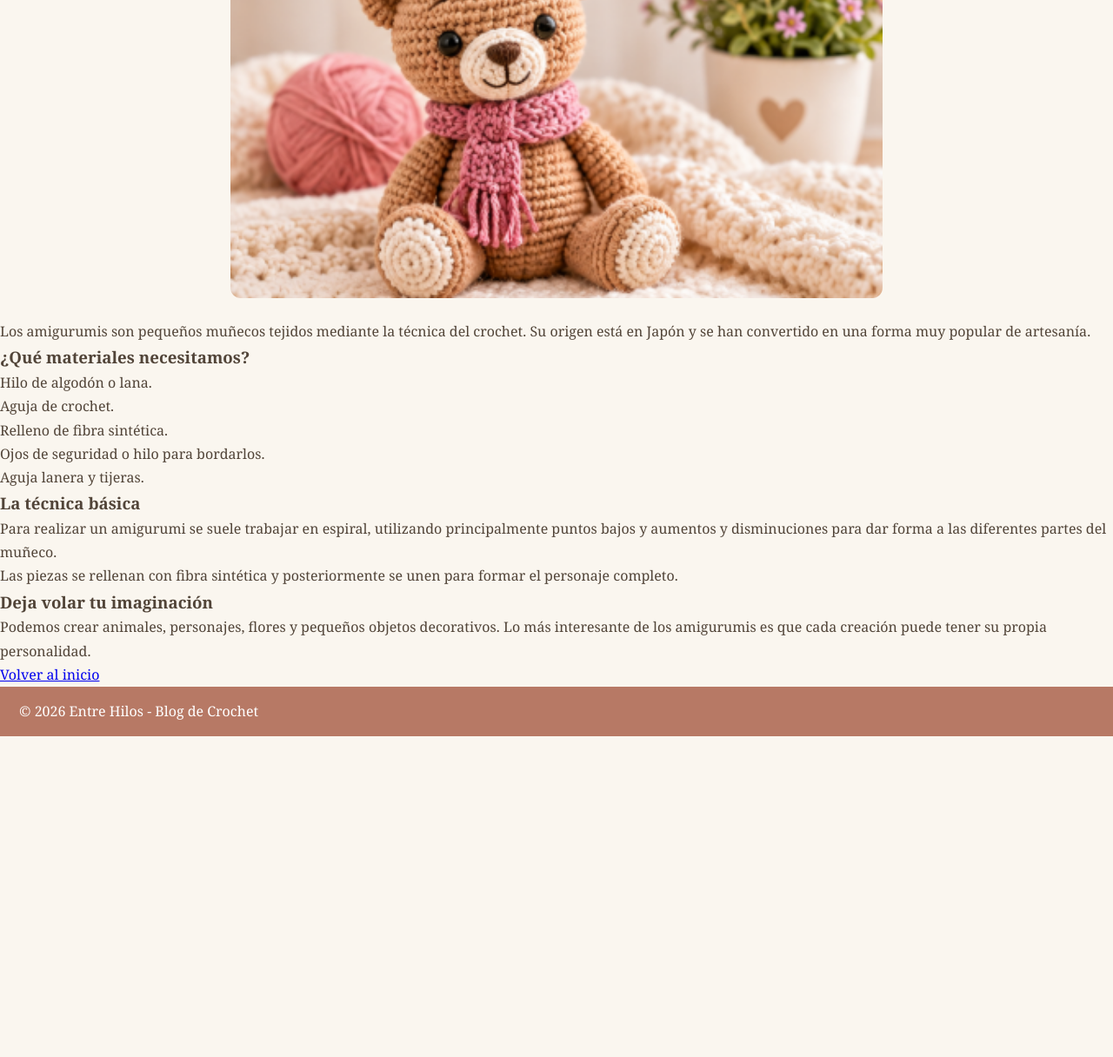
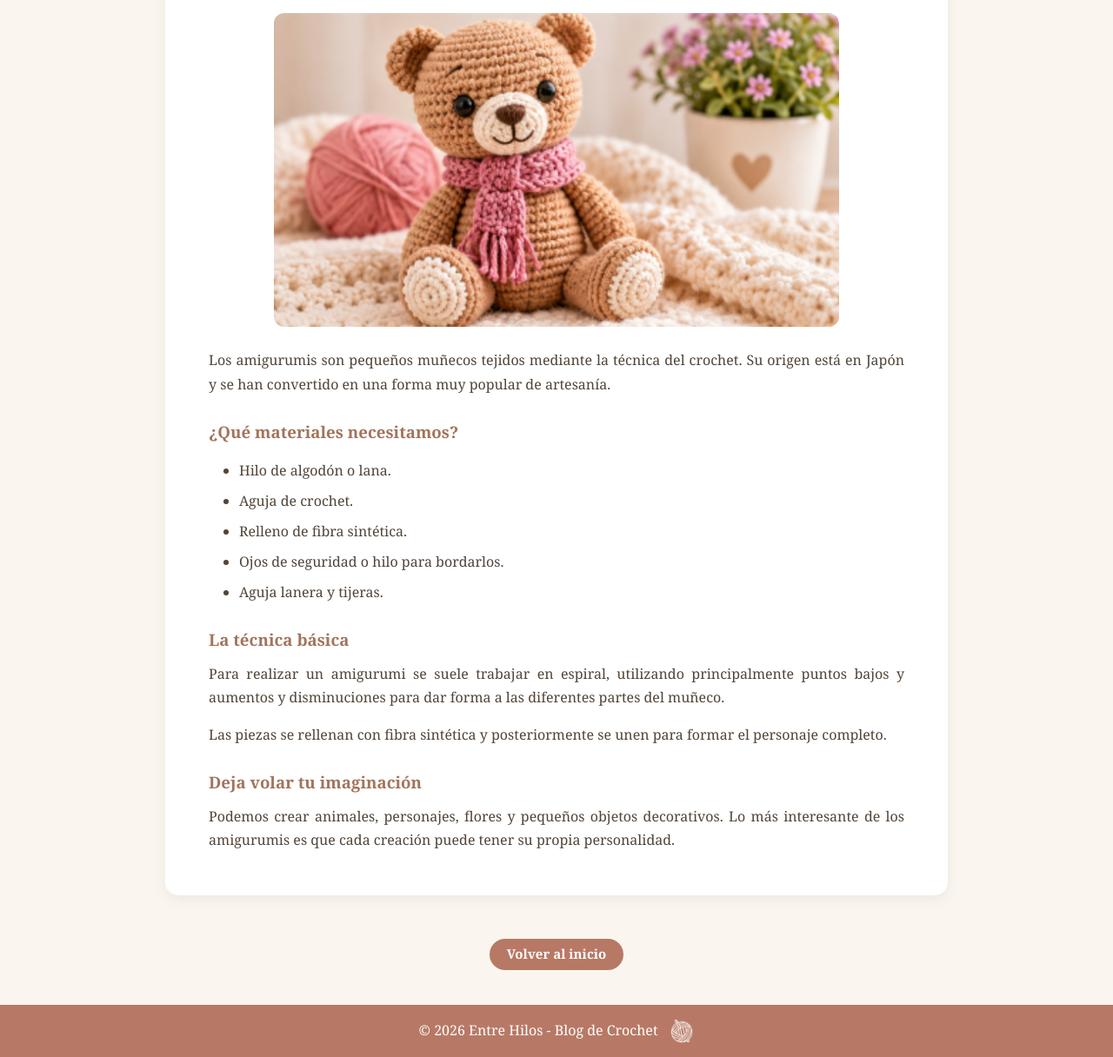
Before and after one commit to Lamirwi/entre_hilos, a plain HTML site: page articulos/amigurumis.html in a window 1280 px wide. Shown: the part 325-1541 px from the top of the page at 87% size. Before the commit the page ends 1172 px from the top, so only its background shows below. Drawn offline with Linux system fonts and the light colour scheme.

Commit message:
modificacion de las paginas hijas

```diff
--- a/articulos/amigurumis.html
+++ b/articulos/amigurumis.html
@@ -14,9 +14,11 @@
 
     <header>
         <div class="cabecera">
+
             <!-- Columna izquierda: logo y descripción -->
             <div class="titulo-blog">
-                <img src="images/iconoCorazonGanchillo.png" alt="Corazón de ganchillo">
+                <img src="../images/iconoCorazonGanchillo.png" alt="Corazón de ganchillo">
+
                 <div class="texto-cabecera">
                     <h1>Entre Hilos</h1>
                     <p>Un mundo de creatividad tejido a mano</p>
@@ -24,17 +26,21 @@
             </div>
 
             <!-- Columna derecha: navegación -->
-           <nav>
-    <a class="botones" href="index.html">Inicio</a>
-    <a class="botones" href="#publicaciones">Publicaciones</a>
-    <a class="botones" href="#inspiracion">Inspiración</a>
-    <a class="botones" href="#sobre-mi">Sobre mí</a>
-</nav>
+            <nav>
+                <a class="botones" href="../index.html">Inicio</a>
+                <a class="botones" href="../index.html#publicaciones">Publicaciones</a>
+                <a class="botones" href="../index.html#inspiracion">Inspiración</a>
+                <a class="botones" href="../index.html#sobre-mi">Sobre mí</a>
+            </nav>
 
         </div>
     </header>
 
-        <section>
+    <main>
+
+        <!-- CONTENIDO DEL ARTÍCULO -->
+        <section class="contenido-articulo">
+
             <h2>El mundo de los amigurumis</h2>
 
             <img class="imagen-articulo"
@@ -82,17 +88,26 @@
                 creación puede tener su propia personalidad.
             </p>
 
-            <a class="leer-mas" href="../index.html">
+        </section>
+
+        <!-- BOTONERA INDEPENDIENTE -->
+        <nav class="navegacion-articulo">
+
+            <a class="botones" href="../index.html">
                 Volver al inicio
             </a>
 
-        </section>
+        </nav>
 
     </main>
 
     <footer>
-        <p>© 2026 Entre Hilos - Blog de Crochet</p>
+        <div class="contenido-footer">
+            <p>© 2026 Entre Hilos - Blog de Crochet</p>
+            <img src="../images/tejer.png" alt="Icono ovillo de tejer">
+        </div>
     </footer>
 
 </body>
+
 </html>
--- a/style.css
+++ b/style.css
@@ -280,6 +280,7 @@ footer img {
 
     section {
         margin-bottom: 35px;
+         text-align: center;
     }
     .inspiracionEinfo {
     flex-direction: column;
@@ -355,3 +356,87 @@ main h3 {
     background-color: #efe4d7;
     border-radius: 12px;
 }
+
+
+
+
+/* CONTENIDO DE LOS ARTICULOS */
+
+.contenido-articulo {
+    max-width: 900px;
+    margin: 40px auto;
+    padding: 35px 50px;
+    background-color: #fff;
+    border-radius: 15px;
+    box-shadow: 0 4px 15px rgba(80, 60, 40, 0.08);
+}
+
+/* TITULO DEL ARTICULO */
+
+.contenido-articulo h2 {
+    text-align: center;
+    color: #644032;
+    font-size: 32px;
+    margin-bottom: 25px;
+}
+
+/* TEXTO */
+
+.contenido-articulo p {
+    text-align: justify;
+    margin-bottom: 15px;
+    color: #514438;
+}
+
+/* SUBTITULOS */
+
+.contenido-articulo h3 {
+    color: #a2745c;
+    margin: 25px 0 10px;
+}
+
+/* LISTAS */
+
+.contenido-articulo ul {
+    margin: 15px 0 25px 35px;
+}
+
+/* IMAGEN */
+
+.imagen-articulo {
+    width: 100%;
+    max-width: 650px;
+    max-height: 380px;
+    object-fit: cover;
+    display: block;
+    margin: 25px auto;
+    border-radius: 12px;
+}
+
+/* BOTONERA */
+
+.navegacion-articulo {
+    display: flex;
+    justify-content: center;
+    gap: 15px;
+    margin: 25px auto 40px;
+}
+
+/* RESPONSIVE */
+
+@media (max-width: 700px) {
+
+    .contenido-articulo {
+        margin: 20px 15px;
+        padding: 25px 20px;
+    }
+
+    .contenido-articulo h2 {
+        font-size: 26px;
+    }
+
+    .imagen-articulo {
+        max-height: 280px;
+    }
+
+}
```
Also changed, not shown: articulos/flores.html (+24 -10 lines), articulos/primerosPasos.html (+15 -3 lines).
